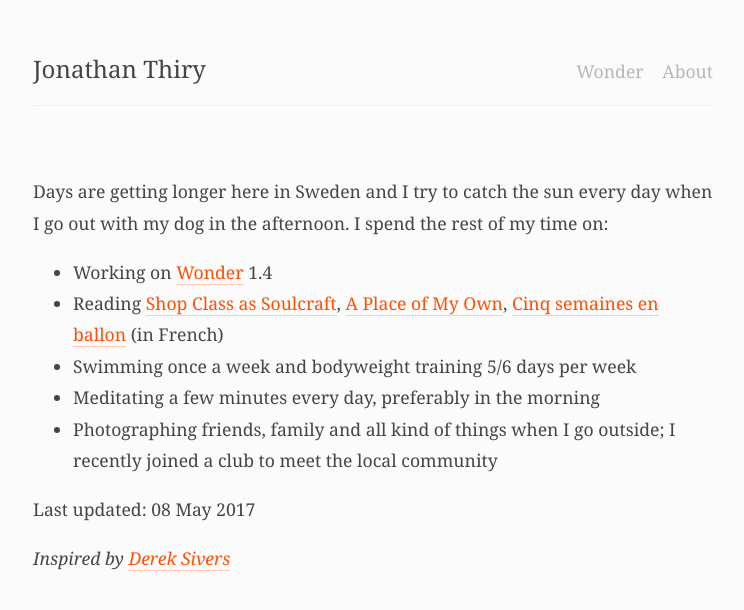
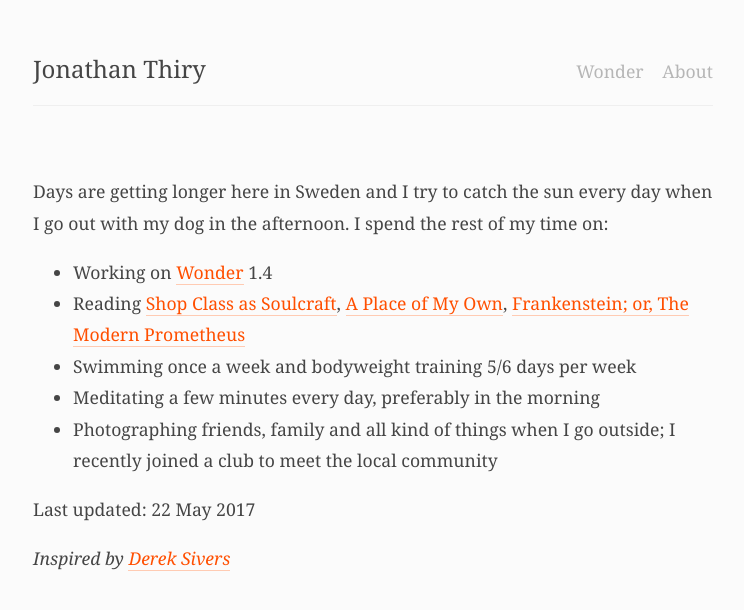
Before and after one commit to jonathanthiry/jonathanthiry.github.com, a Jekyll site: the page built from now.md, in a window 1280 px wide. Shown: the top 610 px of the page, without its empty margins (267-1011 px from the left). Built offline with Jekyll 4.4.1, drawn with Linux system fonts in a browser that asks for light colours.

Commit message:
Update now page

```diff
--- a/now.md
+++ b/now.md
@@ -1,13 +1,13 @@
 ---
 layout: page
 permalink: /now
-date: 2017-05-08
+date: 2017-05-22
 ---
 
 Days are getting longer here in Sweden and I try to catch the sun every day when I go out with my dog in the afternoon. I spend the rest of my time on:
 
 - Working on [Wonder](https://itunes.apple.com/us/app/wonder-reader-for-wikipedia/id1050888989?mt=8&at=1010lo2M) 1.4
-- Reading [Shop Class as Soulcraft](http://www.matthewbcrawford.com/new-page-1-1-2/), [A Place of My Own](https://en.wikipedia.org/wiki/A_Place_of_My_Own), [Cinq semaines en ballon](https://fr.wikipedia.org/wiki/Cinq_semaines_en_ballon) (in French)
+- Reading [Shop Class as Soulcraft](http://www.matthewbcrawford.com/new-page-1-1-2/), [A Place of My Own](https://en.wikipedia.org/wiki/A_Place_of_My_Own), [Frankenstein; or, The Modern Prometheus](https://en.wikipedia.org/wiki/Frankenstein)
 - Swimming once a week and bodyweight training 5/6 days per week
 - Meditating a few minutes every day, preferably in the morning
 - Photographing friends, family and all kind of things when I go outside; I recently joined a club to meet the local community
```
